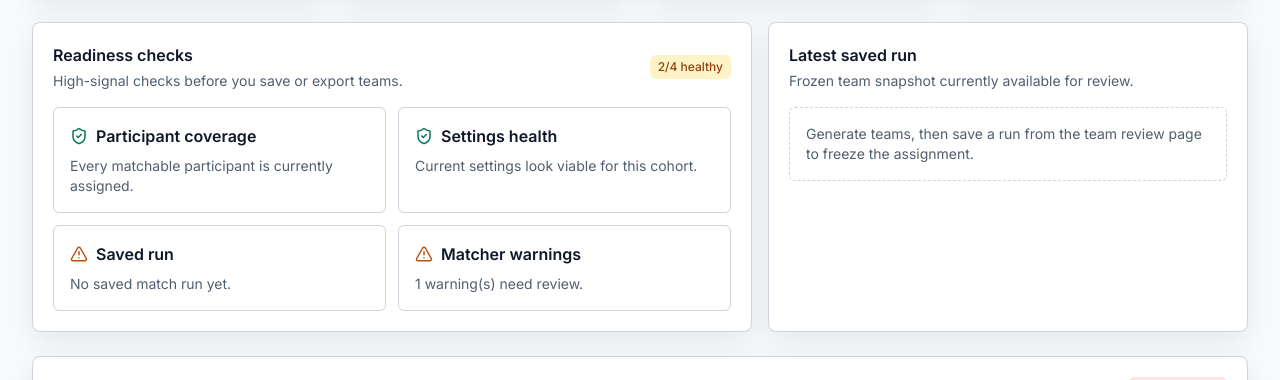
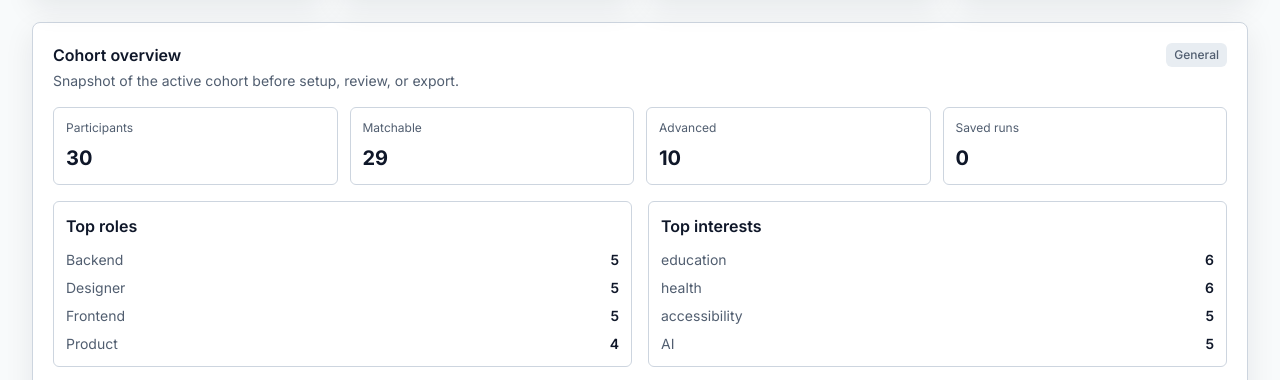
Before and after one commit to best-ed/HackMatch-AI, a Next.js app: page /admin in a window 1280 px wide. Shown: the part 572-952 px from the top of the page. Built offline with nearby package versions, Linux system fonts and the light colour scheme; no server answers; the database is empty.

Commit message:
feat: add cohort overview

```diff
--- a/app/admin/page.tsx
+++ b/app/admin/page.tsx
@@ -4,6 +4,7 @@ import Link from "next/link";
 import { AlertTriangle, CalendarDays, Download, Link2, Settings2, ShieldCheck, SlidersHorizontal, Users } from "lucide-react";
 import { AdminPersistenceStatus } from "@/components/admin-persistence-status";
 import { Badge, Card } from "@/components/ui";
+import { summarizeCohortOverview } from "@/lib/cohort-overview";
 import { evaluateDeploymentReadiness } from "@/lib/deployment-readiness";
 import { useHackMatchData } from "@/lib/local-store";
 import { generateTeams } from "@/lib/matching/algorithm";
@@ -29,6 +30,11 @@ export default function AdminPage() {
     ? Math.round(scores.reduce((sum, score) => sum + score, 0) / scores.length)
     : 0;
   const latestRun = savedMatchRuns[0];
+  const cohortOverview = summarizeCohortOverview({
+    cohort: activeCohort,
+    participants,
+    savedRuns: savedMatchRuns
+  });
   const settingsHealth = validateMatchingSettings(settings, cohortParticipants);
   const supabaseReadiness = evaluateSupabaseReadiness({
     url: process.env.NEXT_PUBLIC_SUPABASE_URL,
@@ -92,6 +98,32 @@ export default function AdminPage() {
         <MetricCard href="/admin/teams" title="Team review" value={averageScore} detail={`${result.warnings.length} warning(s)`} icon={<ShieldCheck size={20} />} />
         <MetricCard href="/admin/teams" title="Saved runs" value={savedMatchRuns.length} detail={latestRun ? `Latest: ${latestRun.name}` : "None saved"} icon={<Download size={20} />} />
       </div>
+      <Card className="space-y-4">
+        <div className="flex flex-wrap items-start justify-between gap-3">
+          <div>
+            <h2 className="font-semibold">Cohort overview</h2>
+            <p className="mt-1 text-sm text-muted-foreground">
+              Snapshot of the active cohort before setup, review, or export.
+            </p>
+          </div>
+          <Badge>{cohortOverview.cohort}</Badge>
+        </div>
+        <div className="grid gap-3 md:grid-cols-4">
+          <OverviewMetric label="Participants" value={cohortOverview.participantCount} />
+          <OverviewMetric label="Matchable" value={cohortOverview.matchableCount} />
+          <OverviewMetric label="Advanced" value={cohortOverview.advancedCount} />
+          <OverviewMetric label="Saved runs" value={cohortOverview.savedRunCount} />
+        </div>
+        <div className="grid gap-4 md:grid-cols-2">
+          <OverviewList title="Top roles" items={cohortOverview.topRoles} />
+          <OverviewList title="Top interests" items={cohortOverview.topInterests} />
+        </div>
+        <div className="rounded-md border border-border bg-white p-3 text-sm text-muted-foreground">
+          {cohortOverview.latestRunName
+            ? `Latest saved run for this cohort: ${cohortOverview.latestRunName}.`
+            : "No saved run exists for this active cohort yet."}
+        </div>
+      </Card>
       <div className="grid gap-4 lg:grid-cols-[1.2fr_0.8fr]">
         <Card className="space-y-4">
           <div className="flex flex-wrap items-center justify-between gap-3">
@@ -275,6 +307,33 @@ function MetricCard({
   );
 }
 
+function OverviewMetric({ label, value }: { label: string; value: number }) {
+  return (
+    <div className="rounded-md border border-border bg-white p-3">
+      <div className="text-xs text-muted-foreground">{label}</div>
+      <div className="mt-2 text-xl font-bold">{value}</div>
+    </div>
+  );
+}
+
+function OverviewList({ title, items }: { title: string; items: Array<{ label: string; count: number }> }) {
+  return (
+    <div className="rounded-md border border-border bg-white p-3">
+      <div className="font-semibold">{title}</div>
+      <div className="mt-3 space-y-2">
+        {items.length > 0 ? items.map((item) => (
+          <div className="flex justify-between gap-3 text-sm" key={item.label}>
+            <span className="text-muted-foreground">{item.label}</span>
+            <span className="font-semibold">{item.count}</span>
+          </div>
+        )) : (
+          <div className="text-sm text-muted-foreground">No signal yet.</div>
+        )}
+      </div>
+    </div>
+  );
+}
+
 function QuickAction({
   href,
   title,
--- /dev/null
+++ b/lib/cohort-overview.ts
@@ -0,0 +1,51 @@
+import type { Participant, SavedMatchRun } from "@/lib/matching/types";
+
+export type CohortOverview = {
+  cohort: string;
+  participantCount: number;
+  matchableCount: number;
+  excludedCount: number;
+  advancedCount: number;
+  topRoles: Array<{ label: string; count: number }>;
+  topInterests: Array<{ label: string; count: number }>;
+  savedRunCount: number;
+  latestRunName?: string;
+};
+
+export function summarizeCohortOverview({
+  cohort,
+  participants,
+  savedRuns
+}: {
+  cohort: string;
+  participants: Participant[];
+  savedRuns: SavedMatchRun[];
+}): CohortOverview {
+  const cohortParticipants = participants.filter((participant) => (participant.cohort ?? "General") === cohort);
+  const cohortRuns = savedRuns.filter((run) => (run.cohort ?? "General") === cohort);
+
+  return {
+    cohort,
+    participantCount: cohortParticipants.length,
+    matchableCount: cohortParticipants.filter((participant) => participant.consentToMatch).length,
+    excludedCount: cohortParticipants.filter((participant) => !participant.consentToMatch).length,
+    advancedCount: cohortParticipants.filter((participant) => participant.experienceLevel === "advanced").length,
+    topRoles: topCounts(cohortParticipants.flatMap((participant) => [participant.primaryRole])),
+    topInterests: topCounts(cohortParticipants.flatMap((participant) => participant.interests)),
+    savedRunCount: cohortRuns.length,
+    latestRunName: cohortRuns[0]?.name
+  };
+}
+
+function topCounts(values: string[]) {
+  const counts = new Map<string, number>();
+  values
+    .map((value) => value.trim())
+    .filter(Boolean)
+    .forEach((value) => counts.set(value, (counts.get(value) ?? 0) + 1));
+
+  return Array.from(counts.entries())
+    .map(([label, count]) => ({ label, count }))
+    .sort((left, right) => right.count - left.count || left.label.localeCompare(right.label))
+    .slice(0, 4);
+}
```
Also changed, not shown: 1 other file (tests, documents, lock files or other folders).
